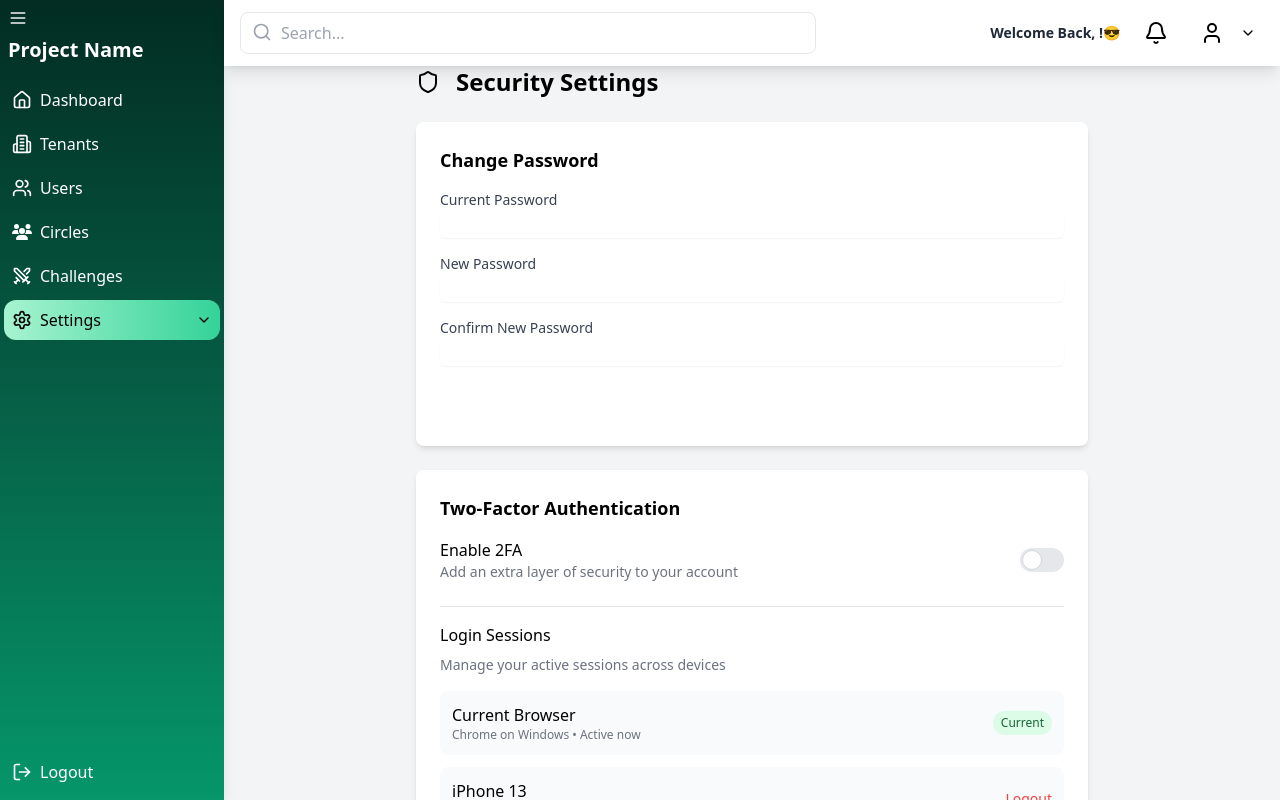
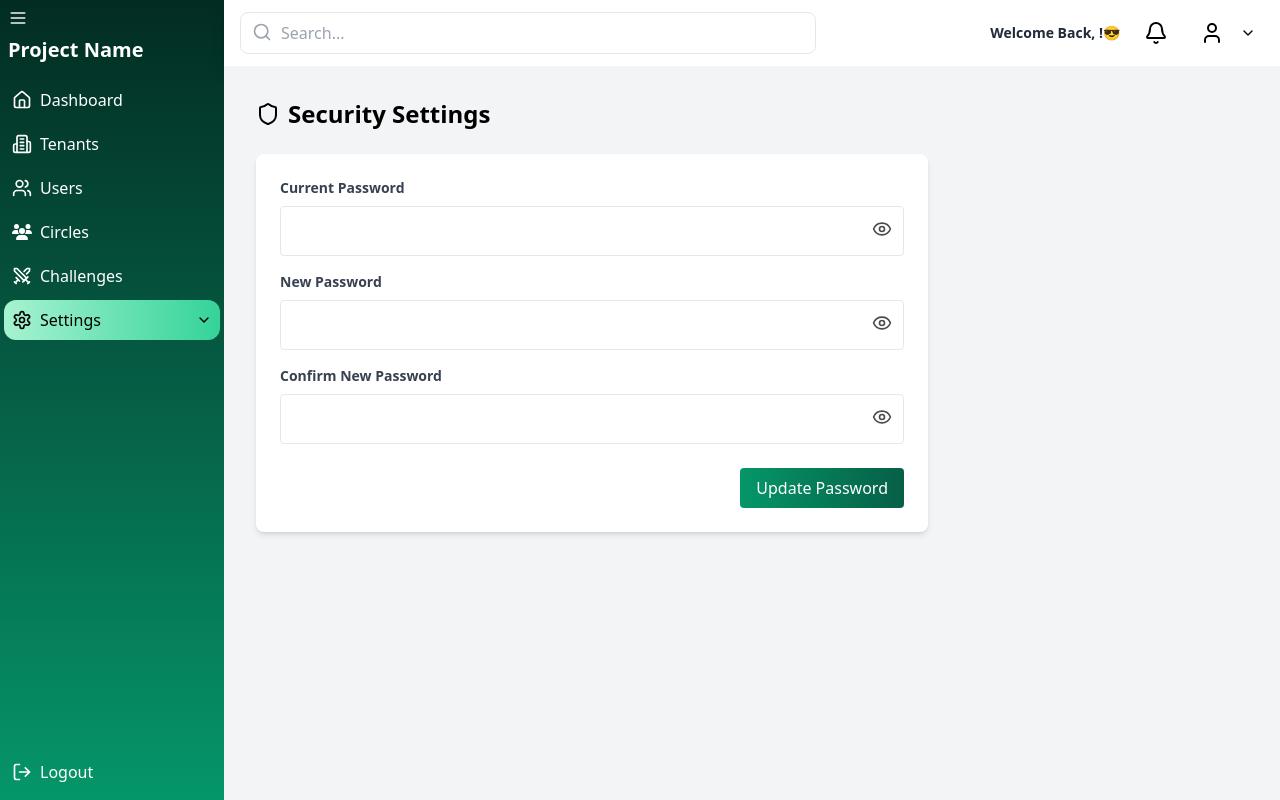
Before and after one commit to Hamzaadeel/Postgresql-React-Node, a React (Vite) app in the folder client/: page /moderator/settings/security in a window 1280 px wide. Built offline with nearby package versions, Linux system fonts and the light colour scheme.

Commit message:
Update password added

```diff
--- a/client/src/components/common/Header.tsx
+++ b/client/src/components/common/Header.tsx
@@ -405,7 +405,7 @@ const Header: React.FC<HeaderProps> = ({ userRole }) => {
           placeholder="Search..."
           value={searchQuery}
           onChange={handleSearchInputChange}
-          className="w-full pl-10 pr-4 py-2 border rounded-lg focus:outline-none focus:ring-2 focus:ring-blue-500"
+          className="w-full pl-10 pr-4 py-2 border rounded-lg focus:outline-none focus:ring-2 focus:ring-emerald-500"
         />
         <Search className="absolute left-3 top-2.5 h-5 w-5 text-gray-400" />
       </div>
--- a/client/src/components/employee/settings/EmployeeProfile.tsx
+++ b/client/src/components/employee/settings/EmployeeProfile.tsx
@@ -84,7 +84,7 @@ const EmployeeProfile = () => {
         className="text-2xl font-bold p-2 pt-6 ml-3 flex items-center"
         variants={fadeInVariants}
       >
-        <User className="w-6 h-6 mr-2 text-blue-500" />
+        <User className="w-6 h-6 mr-2 ml-2 text-blue-500" />
         Employee Profile
       </motion.h2>
 
--- a/client/src/components/employee/settings/EmployeeSecurity.tsx
+++ b/client/src/components/employee/settings/EmployeeSecurity.tsx
@@ -1,5 +1,5 @@
 import { useState } from "react";
-import { Shield } from "lucide-react";
+import { Shield, Eye, EyeOff } from "lucide-react";
 import { motion } from "framer-motion";
 import { useNavigate } from "react-router-dom";
 import { useAppSelector } from "../../../store/hooks";
@@ -11,6 +11,9 @@ const EmployeeSecurity = () => {
   const [newPassword, setNewPassword] = useState("");
   const [confirmPassword, setConfirmPassword] = useState("");
   const [loading, setLoading] = useState(false);
+  const [showCurrentPassword, setShowCurrentPassword] = useState(false);
+  const [showNewPassword, setShowNewPassword] = useState(false);
+  const [showConfirmPassword, setShowConfirmPassword] = useState(false);
   const user = useAppSelector((state) => state.auth.user);
   const navigate = useNavigate();
 
@@ -18,6 +21,11 @@ const EmployeeSecurity = () => {
     e.preventDefault();
     if (newPassword !== confirmPassword) {
       toast.error("New passwords do not match");
+      return;
+    }
+
+    if (newPassword.length < 6) {
+      toast.error("New password must be at least 6 characters long");
       return;
     }
 
@@ -38,10 +46,12 @@ const EmployeeSecurity = () => {
       setConfirmPassword("");
     } catch (err: any) {
       if (err.response?.status === 401) {
+        toast.error("Current password is incorrect");
+      } else if (err.response?.status === 404) {
         navigate("/login");
-        return;
+      } else {
+        toast.error(err.response?.data?.message || "Failed to update password");
       }
-      toast.error(err.message || "Failed to update password");
     } finally {
       setLoading(false);
     }
@@ -76,7 +86,7 @@ const EmployeeSecurity = () => {
           transition={{ duration: 0.3, ease: "easeOut" }}
           className="text-2xl font-bold flex items-center mb-6"
         >
-          <Shield className="w-6 h-6 mr-2" />
+          <Shield className="w-6 h-6 mr-2 text-blue-500" />
           Security Settings
         </motion.h2>
 
@@ -93,13 +103,13 @@ const EmployeeSecurity = () => {
               initial={{ opacity: 0, y: 10 }}
               animate={{ opacity: 1, y: 0 }}
               transition={{ duration: 0.4, ease: "easeOut" }}
-              className="mb-4"
+              className="mb-4 relative"
             >
-              <label className="block text-gray-700 font-semibold mb-2">
+              <label className="block text-gray-700 font-semibold text-sm mb-2">
                 Current Password
               </label>
               <motion.input
-                type="password"
+                type={showCurrentPassword ? "text" : "password"}
                 value={currentPassword}
                 onChange={(e) => setCurrentPassword(e.target.value)}
                 className="w-full p-3 border rounded focus:outline-none focus:ring-2 focus:ring-blue-500 transition-opacity"
@@ -107,6 +117,17 @@ const EmployeeSecurity = () => {
                 disabled={loading}
                 whileFocus={{ opacity: 0.9 }}
               />
+              <button
+                type="button"
+                onClick={() => setShowCurrentPassword(!showCurrentPassword)}
+                className="absolute right-3 top-1/2 transform -translate-y-1/2  mt-3"
+              >
+                {showCurrentPassword ? (
+                  <EyeOff className="w-5 h-5 opacity-70" />
+                ) : (
+                  <Eye className="w-5 h-5 opacity-70" />
+                )}
+              </button>
             </motion.div>
 
             {/* New Password */}
@@ -114,13 +135,13 @@ const EmployeeSecurity = () => {
               initial={{ opacity: 0, y: 10 }}
               animate={{ opacity: 1, y: 0 }}
               transition={{ duration: 0.4, ease: "easeOut" }}
-              className="mb-4"
+              className="mb-4 relative"
             >
-              <label className="block text-gray-700 font-semibold mb-2">
+              <label className="block text-gray-700 font-semibold text-sm mb-2">
                 New Password
               </label>
               <motion.input
-                type="password"
+                type={showNewPassword ? "text" : "password"}
                 value={newPassword}
                 onChange={(e) => setNewPassword(e.target.value)}
                 className="w-full p-3 border rounded focus:outline-none focus:ring-2 focus:ring-blue-500 transition-opacity"
@@ -128,6 +149,17 @@ const EmployeeSecurity = () => {
                 disabled={loading}
                 whileFocus={{ opacity: 0.9 }}
               />
+              <button
+                type="button"
+                onClick={() => setShowNewPassword(!showNewPassword)}
+                className="absolute right-3 top-1/2 transform -translate-y-1/2 mt-3"
+              >
+                {showNewPassword ? (
+                  <EyeOff className="w-5 h-5 opacity-70" />
+                ) : (
+                  <Eye className="w-5 h-5 opacity-70" />
+                )}
+              </button>
             </motion.div>
 
             {/* Confirm New Password */}
@@ -135,13 +167,13 @@ const EmployeeSecurity = () => {
               initial={{ opacity: 0, y: 10 }}
               animate={{ opacity: 1, y: 0 }}
               transition={{ duration: 0.4, ease: "easeOut" }}
-              className="mb-6"
+              className="mb-6 relative"
             >
-              <label className="block text-gray-700 font-semibold mb-2">
+              <label className="block text-gray-700 font-semibold text-sm mb-2">
                 Confirm New Password
               </label>
               <motion.input
-                type="password"
+                type={showConfirmPassword ? "text" : "password"}
                 value={confirmPassword}
                 onChange={(e) => setConfirmPassword(e.target.value)}
                 className="w-full p-3 border rounded focus:outline-none focus:ring-2 focus:ring-blue-500 transition-opacity"
@@ -149,13 +181,24 @@ const EmployeeSecurity = () => {
                 disabled={loading}
                 whileFocus={{ opacity: 0.9 }}
               />
+              <button
+                type="button"
+                onClick={() => setShowConfirmPassword(!showConfirmPassword)}
+                className="absolute right-3 top-1/2 transform -translate-y-1/2 mt-3"
+              >
+                {showConfirmPassword ? (
+                  <EyeOff className="w-5 h-5 opacity-70" />
+                ) : (
+                  <Eye className="w-5 h-5 opacity-70" />
+                )}
+              </button>
             </motion.div>
 
             {/* Submit Button */}
             <motion.div className="flex justify-end">
               <motion.button
                 type="submit"
-                className={`px-4 py-2 bg-gradient-to-r from-cyan-600 to-teal-800 text-white rounded hover:bg-gradient-to-l hover:from-cyan-600 hover:to-teal-800 focus:outline-none ${
+                className={`px-4 py-2 bg-gradient-to-r from-cyan-600 to-teal-800 text-white rounded hover:bg-gradient-to-l hover:from-cyan-600 hover:to-teal-800 ${
                   loading ? "opacity-50 cursor-not-allowed" : ""
                 }`}
                 disabled={loading}
--- a/client/src/components/moderator/settings/ModeratorSecurity.tsx
+++ b/client/src/components/moderator/settings/ModeratorSecurity.tsx
@@ -1,111 +1,220 @@
-import React from "react";
-import { Shield } from "lucide-react";
+import { useState } from "react";
+import { Shield, Eye, EyeOff } from "lucide-react";
+import { motion } from "framer-motion";
+import { useNavigate } from "react-router-dom";
+import { useAppSelector } from "../../../store/hooks";
+import { updatePassword } from "../../../services/api";
+import { toast } from "react-toastify";
 
-const ModeratorSecurity: React.FC = () => {
+const ModeratorSecurity = () => {
+  const [currentPassword, setCurrentPassword] = useState("");
+  const [newPassword, setNewPassword] = useState("");
+  const [confirmPassword, setConfirmPassword] = useState("");
+  const [loading, setLoading] = useState(false);
+  const [showCurrentPassword, setShowCurrentPassword] = useState(false);
+  const [showNewPassword, setShowNewPassword] = useState(false);
+  const [showConfirmPassword, setShowConfirmPassword] = useState(false);
+  const user = useAppSelector((state) => state.auth.user);
+  const navigate = useNavigate();
+
+  const handleSubmit = async (e: React.FormEvent) => {
+    e.preventDefault();
+    if (newPassword !== confirmPassword) {
+      toast.error("New passwords do not match");
+      return;
+    }
+
+    if (newPassword.length < 6) {
+      toast.error("New password must be at least 6 characters long");
+      return;
+    }
+
+    setLoading(true);
+    try {
+      if (!user) {
+        throw new Error("User not found");
+      }
+
+      await updatePassword(user.id, {
+        currentPassword,
+        newPassword,
+      });
+
+      toast.success("Password updated successfully");
+      setCurrentPassword("");
+      setNewPassword("");
+      setConfirmPassword("");
+    } catch (err: any) {
+      if (err.response?.status === 401) {
+        toast.error("Current password is incorrect");
+      } else if (err.response?.status === 404) {
+        navigate("/login");
+      } else {
+        toast.error(err.response?.data?.message || "Failed to update password");
+      }
+    } finally {
+      setLoading(false);
+    }
+  };
+
+  const dashboardVariants = {
+    hidden: { opacity: 0, y: -20 },
+    visible: {
+      opacity: 1,
+      y: 0,
+      transition: { duration: 0.5, ease: "easeOut" },
+    },
+  };
+
   return (
-    <div className="max-w-2xl mx-auto">
-      <div className="flex items-center space-x-4 mb-6">
-        <Shield size={24} className="text-primary" />
-        <h2 className="text-2xl font-bold">Security Settings</h2>
-      </div>
+    <motion.div
+      initial="hidden"
+      animate="visible"
+      variants={dashboardVariants}
+      className="p-8 bg-gray-100 h-screen flex justify-start"
+    >
+      <motion.div
+        initial={{ scale: 0.95, opacity: 0 }}
+        animate={{ scale: 1, opacity: 1 }}
+        transition={{ duration: 0.3, ease: "easeOut" }}
+        className="max-w-2xl w-full"
+      >
+        {/* Heading */}
+        <motion.h2
+          initial={{ y: -30, opacity: 0 }}
+          animate={{ y: 0, opacity: 1 }}
+          transition={{ duration: 0.3, ease: "easeOut" }}
+          className="text-2xl font-bold flex items-center mb-6"
+        >
+          <Shield className="w-6 h-6 mr-2" />
+          Security Settings
+        </motion.h2>
 
-      <div className="bg-white rounded-lg shadow-md p-6 mb-6">
-        <h3 className="text-lg font-semibold mb-4">Change Password</h3>
-
-        <form className="space-y-4">
-          <div>
-            <label className="block text-sm font-medium text-gray-700">
+        {/* Security Form */}
+        <motion.div
+          initial={{ scale: 0.95, opacity: 0 }}
+          animate={{ scale: 1, opacity: 1 }}
+          transition={{ duration: 0.5, ease: "easeOut" }}
+          className="bg-white rounded-lg shadow-md p-6"
+        >
+          <form onSubmit={handleSubmit}>
+            {/* Current Password */}
+            <motion.div
+              initial={{ opacity: 0, y: 10 }}
+              animate={{ opacity: 1, y: 0 }}
+              transition={{ duration: 0.4, ease: "easeOut" }}
+              className="mb-4 relative"
+            >
+              <label className="block text-gray-700 font-semibold text-sm mb-2">
                 Current Password
               </label>
-            <input
-              type="password"
-              className="mt-1 block w-full rounded-md border-gray-300 shadow-sm focus:border-primary focus:ring focus:ring-primary focus:ring-opacity-50"
+              <motion.input
+                type={showCurrentPassword ? "text" : "password"}
+                value={currentPassword}
+                onChange={(e) => setCurrentPassword(e.target.value)}
+                className="w-full p-3 border rounded focus:outline-none focus:ring-2 focus:ring-blue-500 transition-opacity"
+                required
+                disabled={loading}
+                whileFocus={{ opacity: 0.9 }}
               />
-          </div>
+              <button
+                type="button"
+                title="View Password"
+                onClick={() => setShowCurrentPassword(!showCurrentPassword)}
+                className="absolute right-3 top-1/2 transform -translate-y-1/2  mt-3"
+              >
+                {showCurrentPassword ? (
+                  <EyeOff className="w-5 h-5 opacity-70" />
+                ) : (
+                  <Eye className="w-5 h-5 opacity-70" />
+                )}
+              </button>
+            </motion.div>
 
-          <div>
-            <label className="block text-sm font-medium text-gray-700">
+            {/* New Password */}
+            <motion.div
+              initial={{ opacity: 0, y: 10 }}
+              animate={{ opacity: 1, y: 0 }}
+              transition={{ duration: 0.4, ease: "easeOut" }}
+              className="mb-4 relative"
+            >
+              <label className="block text-gray-700 font-semibold text-sm mb-2">
                 New Password
               </label>
-            <input
-              type="password"
-              className="mt-1 block w-full rounded-md border-gray-300 shadow-sm focus:border-primary focus:ring focus:ring-primary focus:ring-opacity-50"
+              <motion.input
+                type={showNewPassword ? "text" : "password"}
+                value={newPassword}
+                onChange={(e) => setNewPassword(e.target.value)}
+                className="w-full p-3 border rounded focus:outline-none focus:ring-2 focus:ring-blue-500 transition-opacity"
+                required
+                disabled={loading}
+                whileFocus={{ opacity: 0.9 }}
               />
-          </div>
+              <button
+                type="button"
+                title="View Password"
+                onClick={() => setShowNewPassword(!showNewPassword)}
+                className="absolute right-3 top-1/2 transform -translate-y-1/2 mt-3"
+              >
+                {showNewPassword ? (
+                  <EyeOff className="w-5 h-5 opacity-70" />
+                ) : (
+                  <Eye className="w-5 h-5 opacity-70" />
+                )}
+              </button>
+            </motion.div>
 
-          <div>
-            <label className="block text-sm font-medium text-gray-700">
+            {/* Confirm New Password */}
+            <motion.div
+              initial={{ opacity: 0, y: 10 }}
+              animate={{ opacity: 1, y: 0 }}
+              transition={{ duration: 0.4, ease: "easeOut" }}
+              className="mb-6 relative"
+            >
+              <label className="block text-gray-700 font-semibold text-sm mb-2">
                 Confirm New Password
               </label>
-            <input
-              type="password"
-              className="mt-1 block w-full rounded-md border-gray-300 shadow-sm focus:border-primary focus:ring focus:ring-primary focus:ring-opacity-50"
+              <motion.input
+                type={showConfirmPassword ? "text" : "password"}
+                value={confirmPassword}
+                onChange={(e) => setConfirmPassword(e.target.value)}
+                className="w-full p-3 border rounded focus:outline-none focus:ring-2 focus:ring-blue-500 transition-opacity"
+                required
+                disabled={loading}
+                whileFocus={{ opacity: 0.9 }}
               />
-          </div>
+              <button
+                type="button"
+                title="View Password"
+                onClick={() => setShowConfirmPassword(!showConfirmPassword)}
+                className="absolute right-3 top-1/2 transform -translate-y-1/2 mt-3"
+              >
+                {showConfirmPassword ? (
+                  <EyeOff className="w-5 h-5 opacity-70" />
+                ) : (
+                  <Eye className="w-5 h-5 opacity-70" />
+                )}
+              </button>
+            </motion.div>
 
-          <div className="flex justify-end">
-            <button
+            {/* Submit Button */}
+            <motion.div className="flex justify-end">
+              <motion.button
                 type="submit"
-              className="px-4 py-2 bg-primary text-white rounded-md hover:bg-primary-light"
+                className={`px-4 py-2 bg-gradient-to-r from-emerald-600 to-emerald-800 text-white rounded hover:bg-gradient-to-l hover:from-emerald-600 hover:to-emerald-800 ${
+                  loading ? "opacity-50 cursor-not-allowed" : ""
+                }`}
+                disabled={loading}
+                whileHover={!loading ? { scale: 1.05 } : {}}
+                whileTap={!loading ? { scale: 0.95 } : {}}
               >
-              Update Password
-            </button>
-          </div>
+                {loading ? "Updating..." : "Update Password"}
+              </motion.button>
+            </motion.div>
           </form>
-      </div>
-
-      <div className="bg-white rounded-lg shadow-md p-6">
-        <h3 className="text-lg font-semibold mb-4">
-          Two-Factor Authentication
-        </h3>
-
-        <div className="flex items-center justify-between mb-6">
-          <div>
-            <p className="font-medium">Enable 2FA</p>
-            <p className="text-sm text-gray-500">
-              Add an extra layer of security to your account
-            </p>
-          </div>
-          <label className="relative inline-flex items-center cursor-pointer">
-            <input type="checkbox" className="sr-only peer" />
-            <div className="w-11 h-6 bg-gray-200 peer-focus:outline-none peer-focus:ring-4 peer-focus:ring-primary/20 rounded-full peer peer-checked:after:translate-x-full peer-checked:after:border-white after:content-[''] after:absolute after:top-[2px] after:left-[2px] after:bg-white after:border-gray-300 after:border after:rounded-full after:h-5 after:w-5 after:transition-all peer-checked:bg-primary"></div>
-          </label>
-        </div>
-
-        <div className="border-t pt-4">
-          <h4 className="font-medium mb-2">Login Sessions</h4>
-          <p className="text-sm text-gray-500 mb-4">
-            Manage your active sessions across devices
-          </p>
-
-          <div className="space-y-3">
-            <div className="flex items-center justify-between p-3 bg-gray-50 rounded-lg">
-              <div>
-                <p className="font-medium">Current Browser</p>
-                <p className="text-xs text-gray-500">
-                  Chrome on Windows • Active now
-                </p>
-              </div>
-              <span className="px-2 py-1 bg-green-100 text-green-800 text-xs rounded-full">
-                Current
-              </span>
-            </div>
-
-            <div className="flex items-center justify-between p-3 bg-gray-50 rounded-lg">
-              <div>
-                <p className="font-medium">iPhone 13</p>
-                <p className="text-xs text-gray-500">
-                  Safari • Last active 2 hours ago
-                </p>
-              </div>
-              <button className="text-red-500 text-sm hover:text-red-700">
-                Logout
-              </button>
-            </div>
-          </div>
-        </div>
-      </div>
-    </div>
+        </motion.div>
+      </motion.div>
+    </motion.div>
   );
 };
 
```
Also changed, not shown: client/src/components/common/Sidebar.tsx (+33 -12 lines), client/src/components/employee/settings/EmployeeNotifications.tsx (+84 -131 lines), 2 other files (tests, documents, lock files or other folders). Lines whose indentation alone changed are shown as unchanged.
